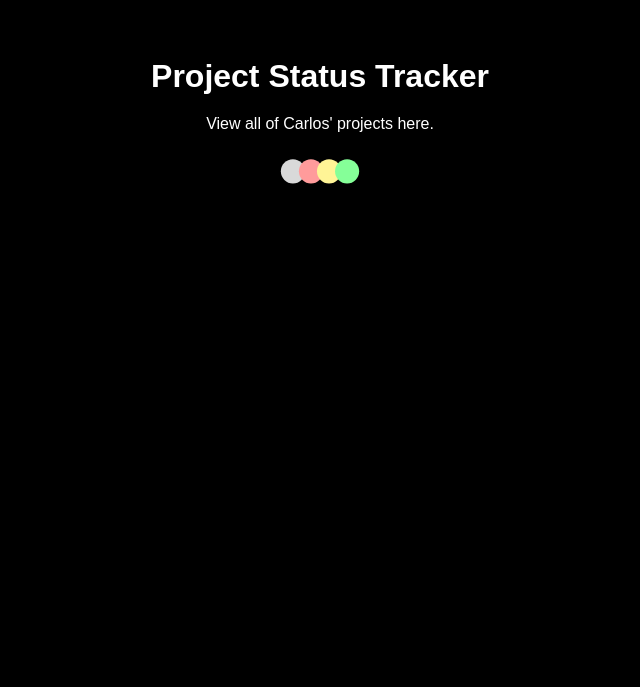
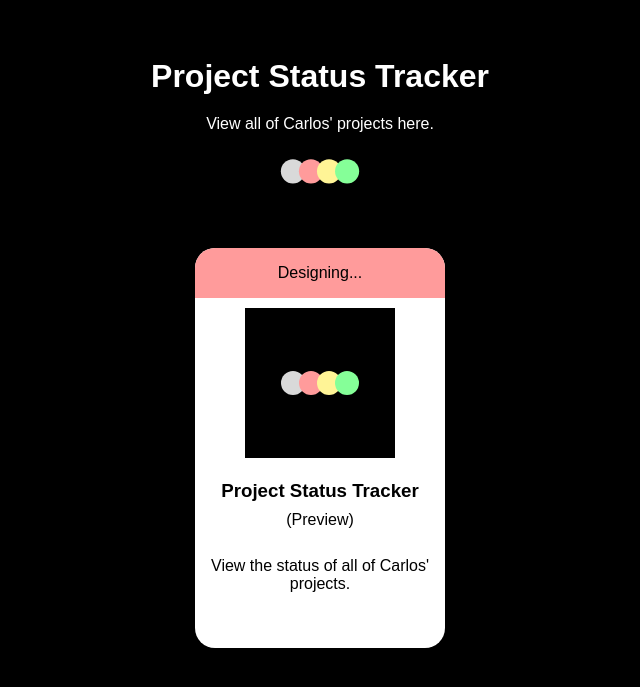
Before and after one commit to calejvaldez/Portfolio, a Flask app: page /tracker/ in a window 1280 px wide. Shown: the top 687 px of the page, without its empty margins (320-960 px from the left). Run offline with Flask 3, Linux system fonts and the light colour scheme.

Commit message:
feat: project container created

```diff
--- a/src/cvaldez/tracker/static/styles/index.css
+++ b/src/cvaldez/tracker/static/styles/index.css
@@ -17,3 +17,44 @@ body {
 
     line-height: 10px;
 }
+
+#projects {
+    display: flex;
+    flex-direction: row;
+
+    justify-content: center;
+    align-items: center;
+}
+
+.project-container {
+    display: flex;
+    flex-direction: column;
+
+    align-items: center;
+
+    border-radius: 20px;
+
+    width: 250px;
+    height: 400px;
+
+    background-color: white;
+    color: black;
+
+    text-align: center;
+}
+
+.project-status-design {
+    display: flex;
+    flex-direction: row;
+
+    align-items: center;
+    justify-content: center;
+
+    text-align: center;
+
+    background-color: #FF9B9B;
+    height: 50px;
+    width: 100%;
+
+    border-radius: 20px 20px 0 0;
+}
--- a/src/cvaldez/tracker/templates/index.html
+++ b/src/cvaldez/tracker/templates/index.html
@@ -17,5 +17,22 @@
             <p>View all of Carlos' projects here.</p>
             <img src="static/images/circles.svg" width="150px" alt="Logo of the Tracker.">
         </div>
+
+        <div id="projects">
+
+            <a href="https://google.com/" class="project-clickable" style="text-decoration: none;">
+                <div class="project-container">
+                    <div class="project-status-design"><p>Designing...</p></div>
+                    <img src="static/images/tracker.svg" height="150px" width="150px" alt="Tracker logo" style="border-radius: 10px; padding: 10px 0">
+                    <div style="line-height: 10px;">
+                        <h3>Project Status Tracker</h3>
+                        <p>(Preview)</p>
+                    </div>
+
+                    <p>View the status of all of Carlos' projects.</p>
+                </div>
+            </a>
+
+        </div>
     </body>
 </html>
```
